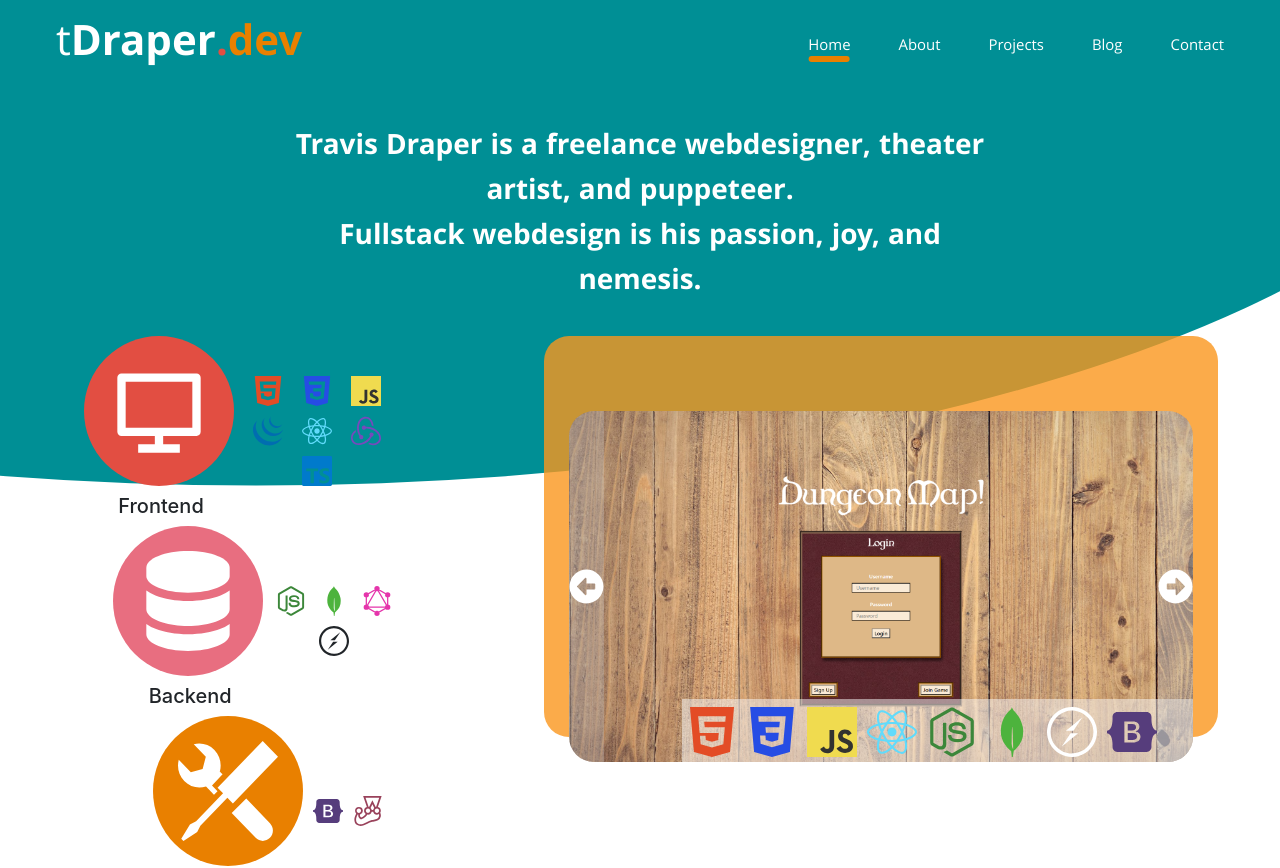
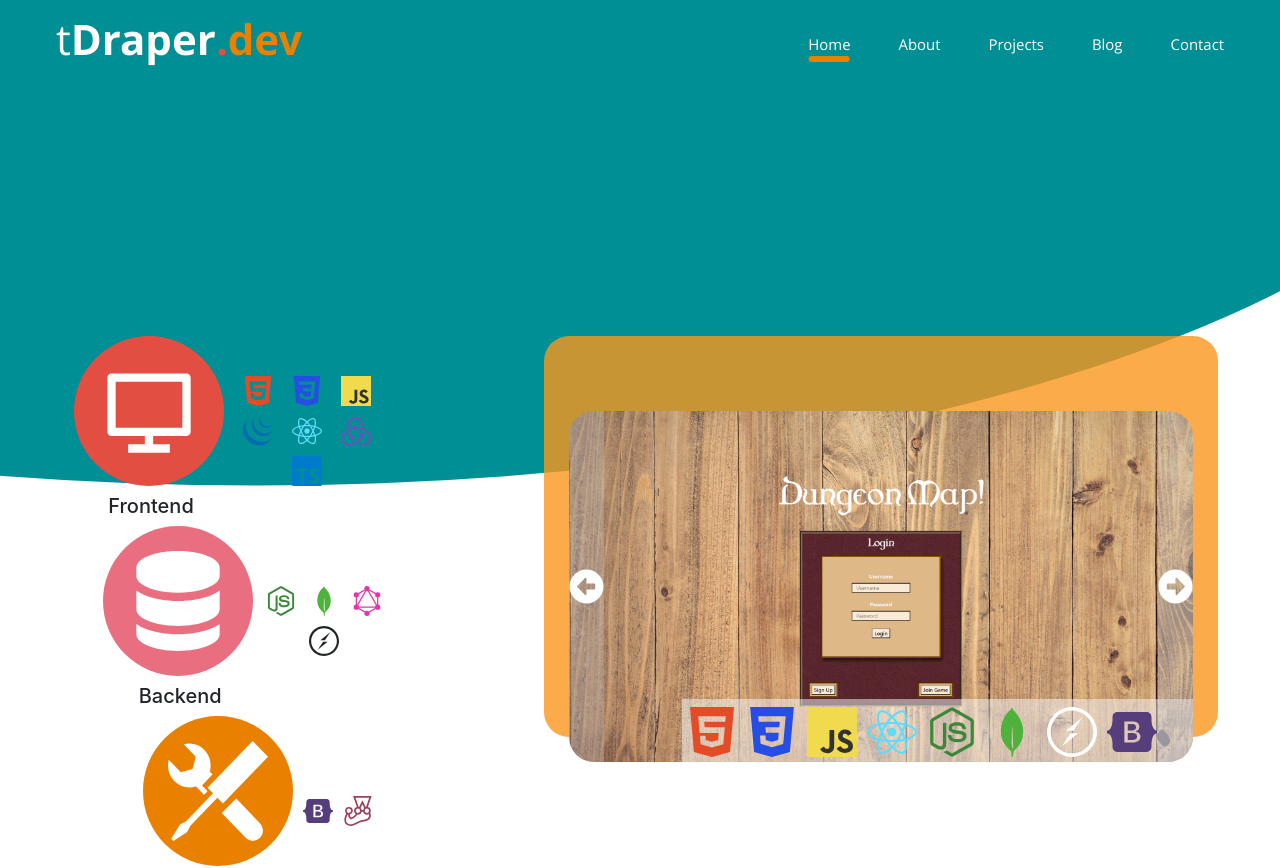
Before and after one commit to tdraper-dev/tdraper-dev.github.io, a React (Create React App) app: page / in a window 1280 px wide. Shown: the top 868 px of the page. Built offline with nearby package versions, Linux system fonts and the light colour scheme.

Commit message:
home animation added

```diff
--- a/src/App.css
+++ b/src/App.css
@@ -50,6 +50,17 @@
   100% {
     opacity: 1;
     transform: translateX(0%);
+  }
+}
+
+@keyframes fadeInWithSlideDown {
+  0% {
+    opacity: 0;
+    transform: translateY(80%);
+  }
+  100% {
+    opacity: 1;
+    transform: translateY(0%);
   }
 }
 .noselect {
@@ -105,7 +116,6 @@ body {
   padding-bottom: 200px;
   position: relative;
   clip-path:ellipse(100% 100% at 20% 0);
-  transition: 500ms;
 }
 @media(max-width: 767px), (max-height: 420px) {
   .navbar {
@@ -380,7 +390,26 @@ body {
   margin-bottom: 10px;
 }
 
+.fadeRight {
+  animation: fadeInWithSlideRight;
+  animation-duration: 1s;
+  animation-fill-mode: forwards;
+  animation-timing-function: ease;
+}
+.fadeLeft {
+  animation: fadeInWithSlideLeft;
+  animation-duration: 1s;
+  animation-fill-mode: forwards;
+  animation-timing-function: ease;
+}
+
 @media(min-width: 1200px) {
+  .fadeDown {
+    animation: fadeInWithSlideDown;
+    animation-duration: 1s;
+    animation-fill-mode: forwards;
+    animation-timing-function: ease;
+  }
   .homeProjectContainer.projectStack {
     transform:translateY(0px) translateX(10px);
   }
--- a/src/components/Home.js
+++ b/src/components/Home.js
@@ -82,10 +82,9 @@ function Home() {
         <div className="homeRow row">
             <IconTitle title="" margin="mb-3" />
             <div className="col-s-12 col-md-10 col-lg-12 d-flex">
-                <p className='col-12 col-xl-8 landingGreeting'>Travis Draper is a freelance webdesigner, theater artist, and puppeteer. <br/>Fullstack webdesign is his passion, joy, and nemesis.</p>
+                <p className='col-12 col-xl-8 landingGreeting fadeDown'>Travis Draper is a freelance webdesigner, theater artist, and puppeteer. <br/>Fullstack webdesign is his passion, joy, and nemesis.</p>
                 </div>
             <HomeContainer
-
                 type="projectStack col-12 col-xl-4 fadeLeft">
                 <Stack
                     type={'Frontend'}
@@ -113,7 +112,7 @@ function Home() {
             </HomeContainer>
 
             <HomeContainer
-                type="projectPeak fadeLeft col-10 col-xl-7 "
+                type="projectPeak fadeRight col-10 col-xl-7 "
 
             >
                 <ImageBox
```
